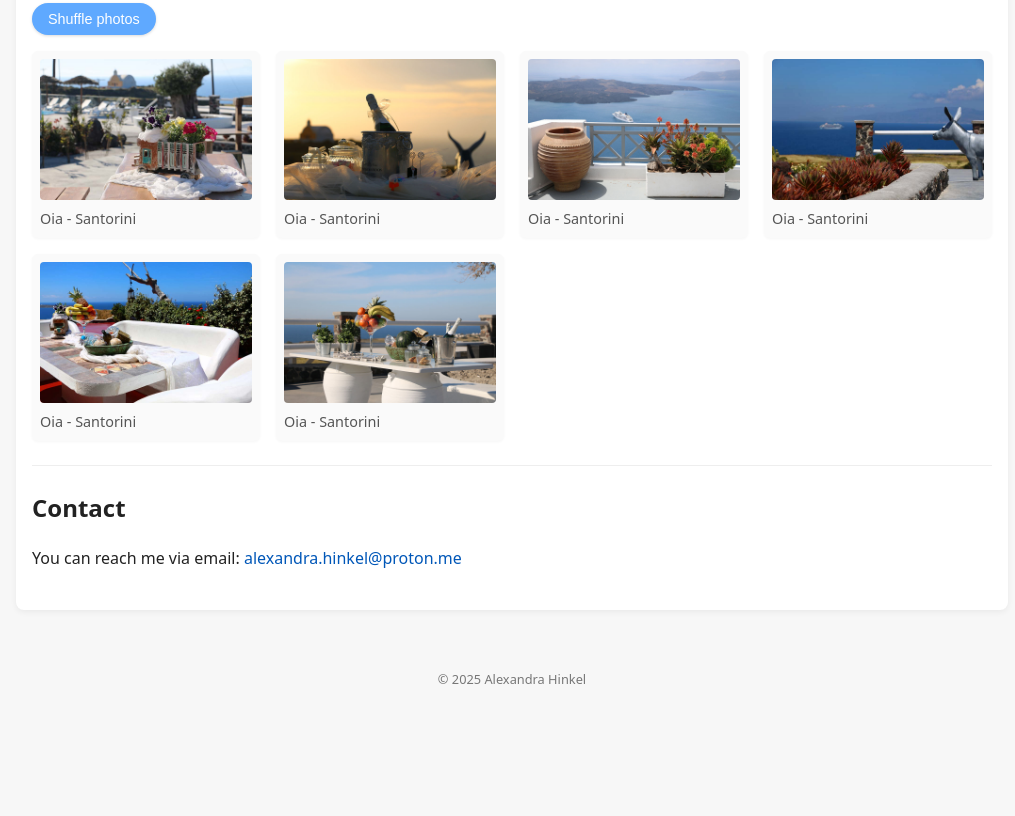
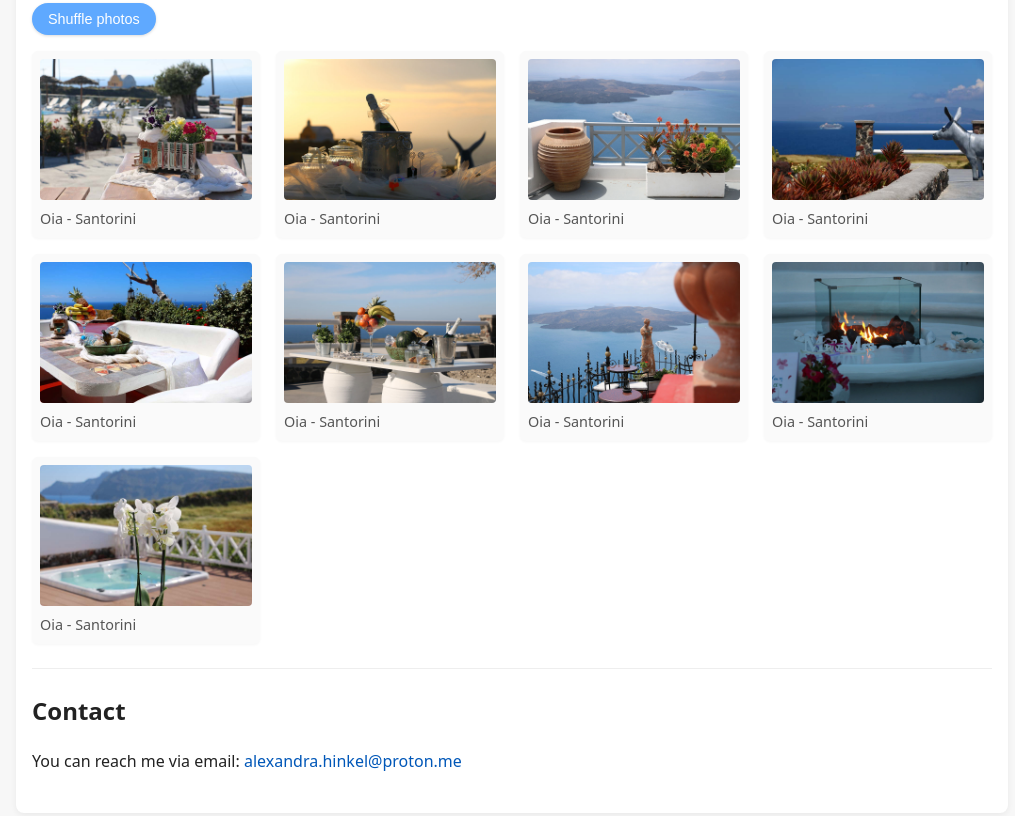
Before and after one commit to AHinkelAmi/photo-portfolio-test, a plain HTML site: page index.html in a window 1280 px wide. Shown: the part 446-1262 px from the top of the page, without its empty margins (128-1143 px from the left). Before the commit the page ends 1164 px from the top, so only its background shows below. Drawn offline with Linux system fonts and the light colour scheme.

Commit message:
Update index.html

```diff
--- a/index.html
+++ b/index.html
@@ -48,6 +48,18 @@
           <img src="IMG_3234.jpg" alt="Photo 6 Santorini" />
           <figcaption>Oia - Santorini</figcaption>
         </figure>
+        <figure>
+          <img src="IMG_3825.jpg" alt="Photo 1 Santorini" />
+          <figcaption>Oia - Santorini</figcaption>
+        </figure>
+        <figure>
+          <img src="IMG_4011.jpg" alt="Photo 1 Santorini" />
+          <figcaption>Oia - Santorini</figcaption>
+        </figure>
+        <figure>
+          <img src="IMG_2954.jpg" alt="Photo 1 Santorini" />
+          <figcaption>Oia - Santorini</figcaption>
+        </figure>
       </div>
     </section>
 
```
